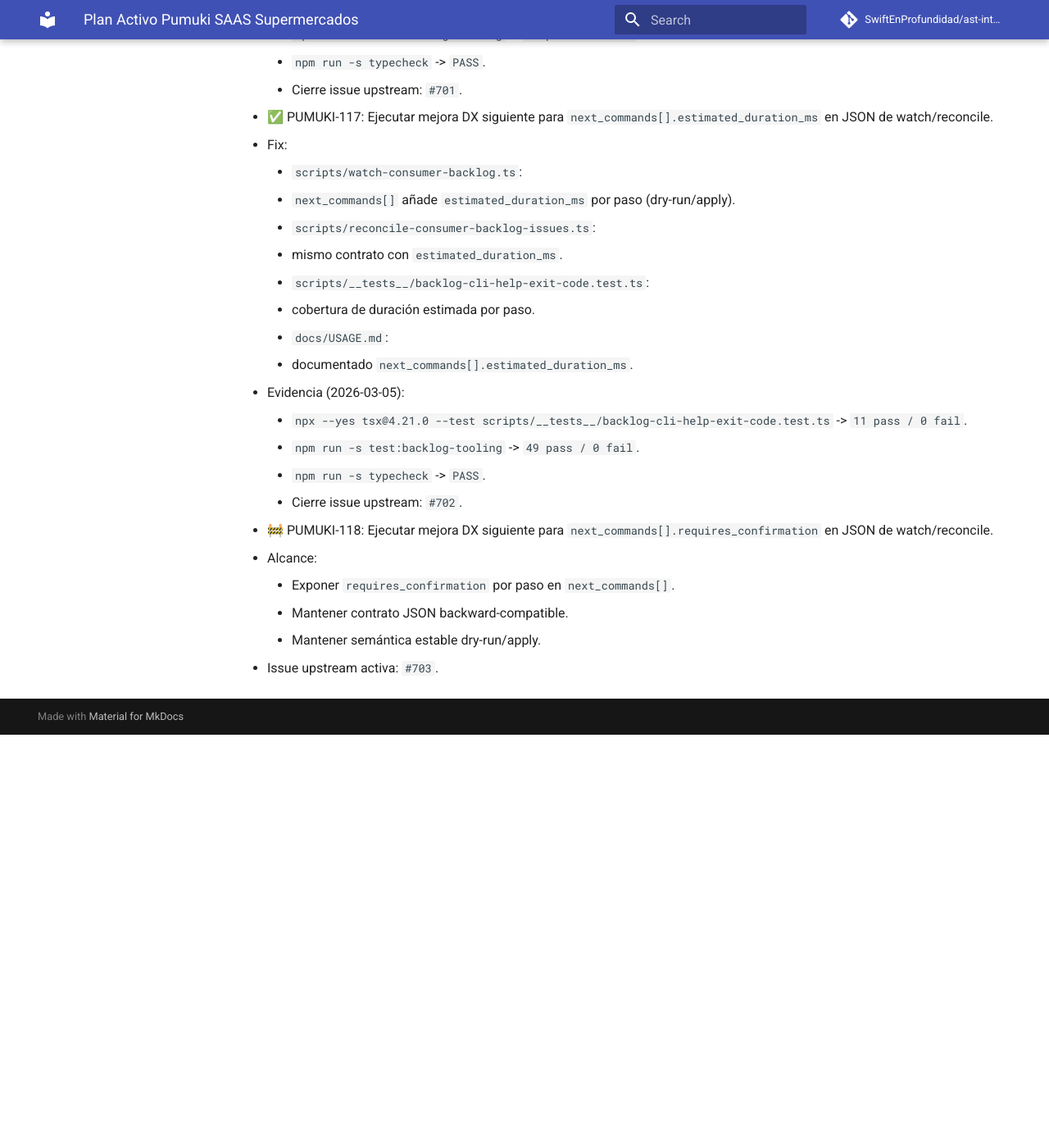
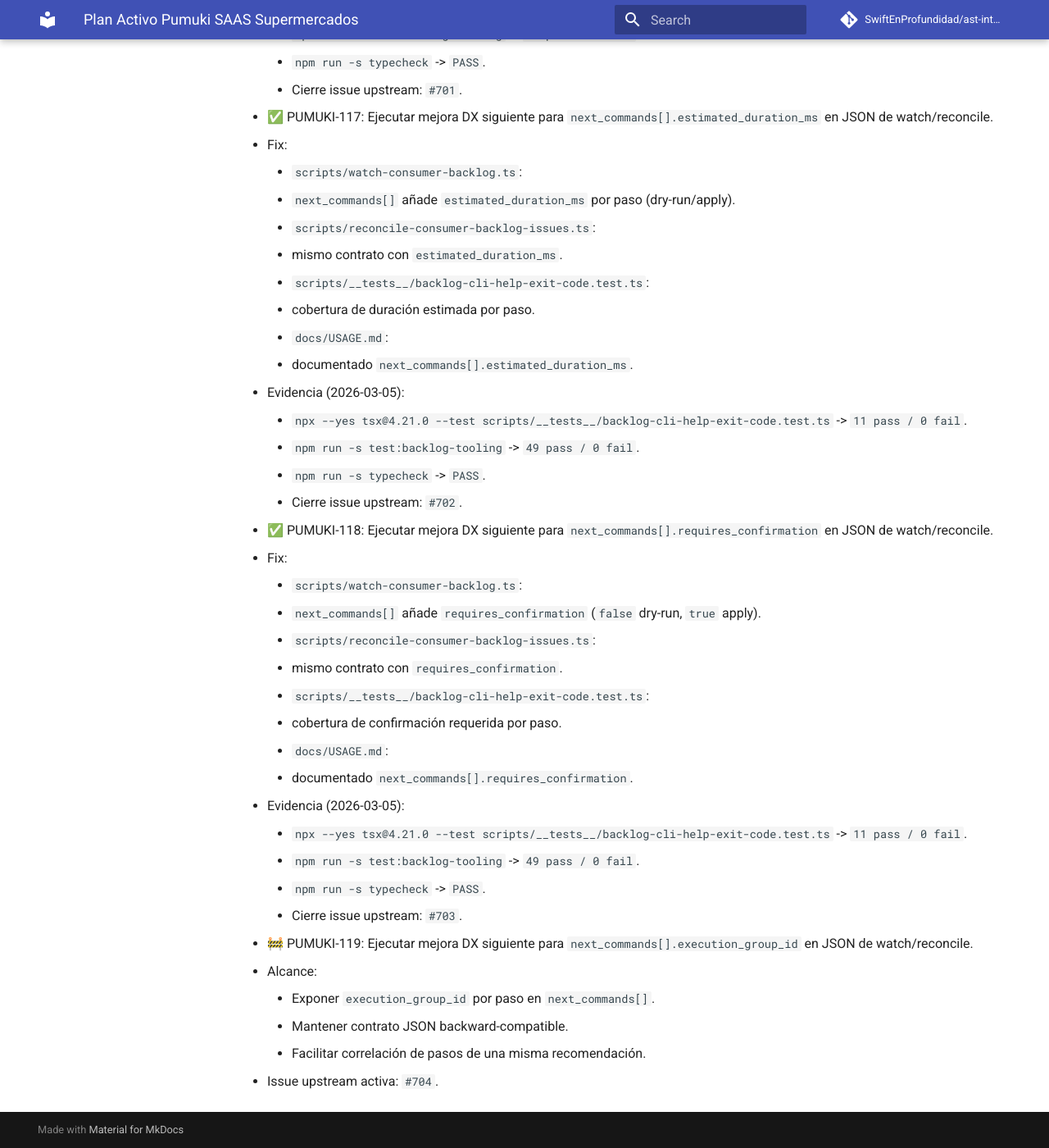
Before and after one commit to SwiftEnProfundidad/ast-intelligence-hooks, an MkDocs documentation site: the page built from docs/seguimiento-activo-pumuki-saas-supermercados.md, in a window 1280 px wide and 1400 px high, scrolled down 50935 px. Shown: the whole window at 82% size. Built offline with MkDocs 1.6.1 and Material for MkDocs 9.7.7, drawn with Linux system fonts in a browser that asks for light colours; comment, search, counter and statistics services are not loaded; before the commit the page ends 51831 px from its top, so only the background shows below that.

Commit message:
feat(backlog): add confirmation metadata to next_commands

```diff
--- a/docs/seguimiento-activo-pumuki-saas-supermercados.md
+++ b/docs/seguimiento-activo-pumuki-saas-supermercados.md
@@ -1430,9 +1430,25 @@
     - `npm run -s typecheck` -> `PASS`.
     - Cierre issue upstream: `#702`.
 
-- 🚧 PUMUKI-118: Ejecutar mejora DX siguiente para `next_commands[].requires_confirmation` en JSON de watch/reconcile.
+- ✅ PUMUKI-118: Ejecutar mejora DX siguiente para `next_commands[].requires_confirmation` en JSON de watch/reconcile.
+  - Fix:
+    - `scripts/watch-consumer-backlog.ts`:
+      - `next_commands[]` añade `requires_confirmation` (`false` dry-run, `true` apply).
+    - `scripts/reconcile-consumer-backlog-issues.ts`:
+      - mismo contrato con `requires_confirmation`.
+    - `scripts/__tests__/backlog-cli-help-exit-code.test.ts`:
+      - cobertura de confirmación requerida por paso.
+    - `docs/USAGE.md`:
+      - documentado `next_commands[].requires_confirmation`.
+  - Evidencia (2026-03-05):
+    - `npx --yes tsx@4.21.0 --test scripts/__tests__/backlog-cli-help-exit-code.test.ts` -> `11 pass / 0 fail`.
+    - `npm run -s test:backlog-tooling` -> `49 pass / 0 fail`.
+    - `npm run -s typecheck` -> `PASS`.
+    - Cierre issue upstream: `#703`.
+
+- 🚧 PUMUKI-119: Ejecutar mejora DX siguiente para `next_commands[].execution_group_id` en JSON de watch/reconcile.
   - Alcance:
-    - Exponer `requires_confirmation` por paso en `next_commands[]`.
+    - Exponer `execution_group_id` por paso en `next_commands[]`.
     - Mantener contrato JSON backward-compatible.
-    - Mantener semántica estable dry-run/apply.
-  - Issue upstream activa: `#703`.
+    - Facilitar correlación de pasos de una misma recomendación.
+  - Issue upstream activa: `#704`.
```
Also changed, not shown: docs/USAGE.md (+2 -0 lines), docs/registro-maestro-de-seguimiento.md (+2 -2 lines), 3 other files.
